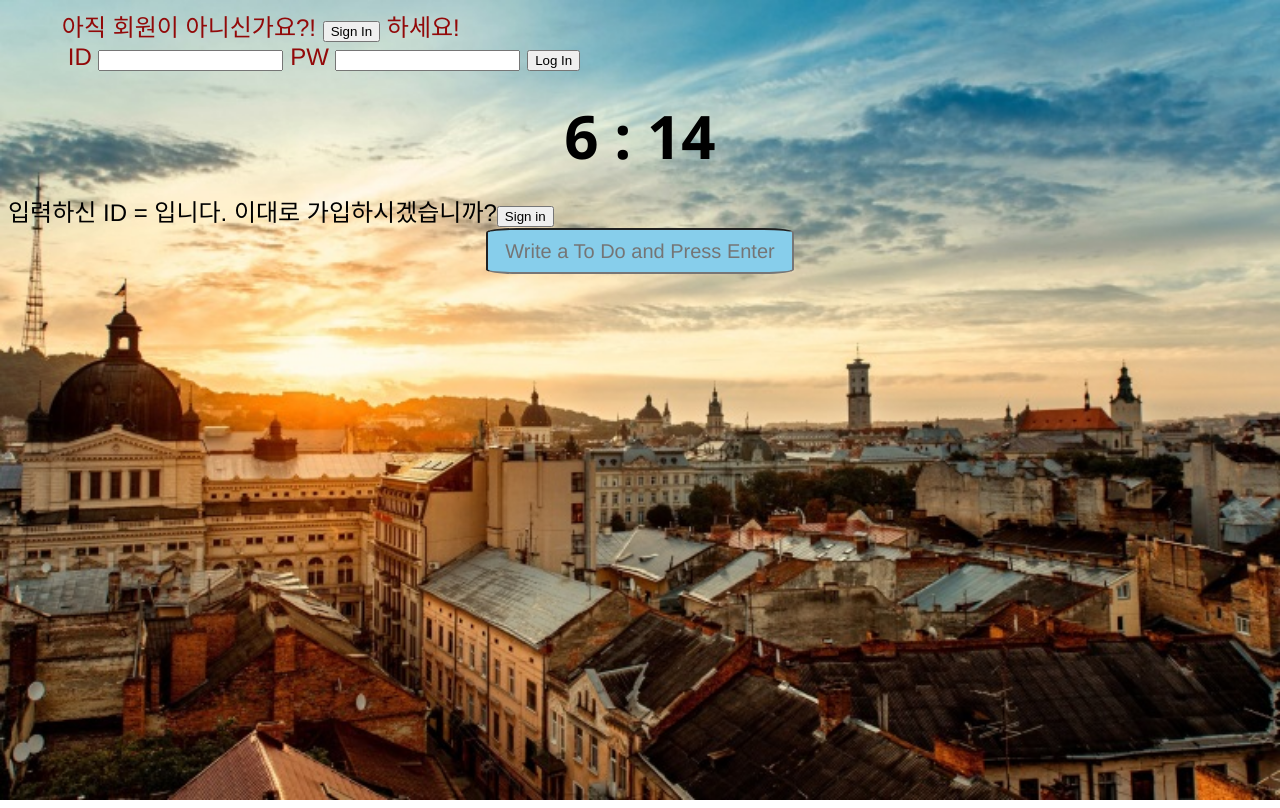
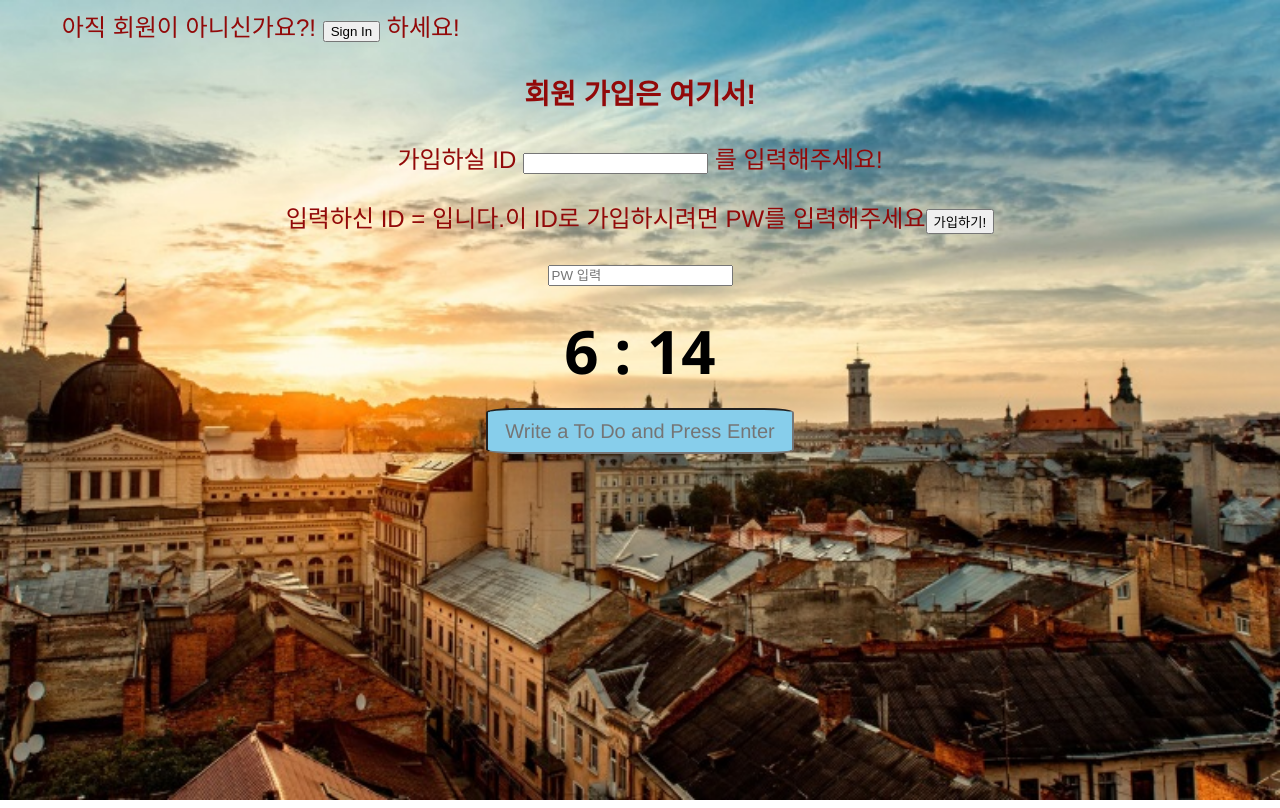
Before and after one commit to Khaniz/vanillaBS.github.io, a plain HTML site: page index.html in a window 1280 px wide. Both pictures are taken after a click on the input "Sign In". Drawn offline with Linux system fonts and the light colour scheme.

Commit message:
[Change] fix - Infinite append with bg img fix - devide login and signIn section

```diff
--- a/css/style.css
+++ b/css/style.css
@@ -1,6 +1,10 @@
 body{
     min-height: 100%
 
+}
+
+.hidden{
+    display: none;
 }
 
 div{
--- a/index.html
+++ b/index.html
@@ -15,13 +15,29 @@
     <div>
       <div class="login_form">
         <div style="width: 40%; align-self: stretch;">
-          아직 회원이 아니신가요?! <input type="submit" id="SignIn_submit" value="Sign In" /> 하세요!
+          아직 회원이 아니신가요?! <input type="submit" id="SignIn_btn" value="Sign In" /> 하세요!
         </div>
-        <div style="width: 50%; align-self: stretch">
-          ID <input type="text" id="SignIn_ID" />
-          PW <input type="text" id="SignIn_PW" />
-          <input type="submit" id="logIn_btn" value="Log In" />
-        </div>
+
+          <div id="sign_in_form" class="hidden">
+              <div id="sign_in_info">
+                  <h3>회원 가입은 여기서! </h3>
+              가입하실 ID <input type="text" id="signIn_ID" /> 를 입력해주세요!
+                  <P></P>
+                  <div id="sign_in_confirm"></div>
+                  <P />
+              <input type="text" id="signIn_PW" class="hidden" placeholder="PW 입력"/>
+              </div>
+
+              <div id="sign_in_button"></div>
+          </div>
+
+          <div id="log_in_form">
+            <div style="width: 50%; align-self: stretch">
+              ID <input type="text" id="logIn_ID" />
+              PW <input type="text" id="logIn_PW" />
+              <input type="submit" id="logIn_btn" value="Log In" />
+            </div>
+          </div>
       </div>
       <p></p>
 
@@ -51,10 +67,11 @@
   </div>
 
   <script src="js/app.js"></script>
-  <script src="js/color.js"></script>
   <script src="js/login.js"></script>
   <script src="js/bg.js"></script>
   <script src="js/todos.js"></script>
   <script src="js/weather.js"></script>
+
+<img src ="resources/2jam.png" class="bgImage">
 </body>
 </html>
--- a/js/bg.js
+++ b/js/bg.js
@@ -5,16 +5,13 @@ const bgList = [
     'resources/usa_alaska.jpg'
 ]
 
-timeToChangeBG()
-var intervalTime = setInterval(timeToChangeBG, 5000)
+setInterval(timeToChangeBG, 5000)
 
 function timeToChangeBG(){
 
     const bgNumber = Math.floor(Math.random() * bgList.length);
-    const img = document.createElement('img');
-    img.src = bgList[bgNumber];
-    img.classList.add("bgImage");
+    // const img = document.createElement('img');
+    // img.src = bgList[bgNumber];
 
-    document.body.appendChild(img);
-
+    document.querySelector("img").src= bgList[bgNumber];
 }
--- a/js/color.js
+++ /dev/null
@@ -1,29 +0,0 @@
-document.body.style.minHeight = "100%";
-
-document.documentElement.style.height="100%";
-document.body.style.height="100%";
-
-var blueprint = [
-    'Red',
-    'Orange',
-    'Yellow',
-    'Green',
-    'Blue',
-    'Indigo',
-    'Purple'
-  ];
-
-const btnForColor = document.querySelector("#triggerGetColor");
-
-btnForColor.addEventListener("click", makeAtmosphere);
-
-function makeAtmosphere() {
-  const pickedStartColorNumber = Math.floor(Math.random() * blueprint.length);
-  const pickedEndColorNumber = Math.floor(Math.random() * blueprint.length);
-
-  const pickedStartColor = blueprint[pickedStartColorNumber];
-  const pickedEndColor = blueprint[pickedEndColorNumber];
-
-
-  document.body.style.background = `linear-gradient(45deg, ${pickedStartColor}, ${pickedEndColor})`;
-}
--- a/js/login.js
+++ b/js/login.js
@@ -1,34 +1,81 @@
-const signInID = document.querySelector("#SignIn_ID");
-const signInPW = document.querySelector("#SignIn_PW");
-const signInSubmit = document.querySelector("#SignIn_submit");
+const signInID = document.querySelector("#signIn_ID");
+const signInPW = document.querySelector("#signIn_PW");
 
-const confirmInfo = document.querySelector("#confirmInfo");
+const logInID = document.querySelector("#logIn_ID");
+const logInPW = document.querySelector("#logIn_PW");
 
+const signInSubmit = document.querySelector("#SignIn_btn");
+
+const sign_in_confirm = document.querySelector("#sign_in_confirm");
+
+const signInForm = document.querySelector("#sign_in_form");
+const signInInfo = document.querySelector("#sign_in_info");
+
+const logInForm = document.querySelector("#log_in_form");
 
 
 signInSubmit.addEventListener("click", signIn)
 
-confirmInfo.addEventListener("click", saveUserInfo);
+sign_in_confirm.addEventListener("click", saveUserInfo);
+signInForm.addEventListener("click", signIn);
+
+document.querySelector("#signIn_ID").addEventListener("keyup", signIn)
 
 function signIn(){
 
     const ID = signInID.value;
     const PASSWORD = signInPW.value;
 
+    signInForm.classList.remove("hidden")
+    logInForm.classList.add("hidden")
 
-    if(localStorage.getItem(ID)==null){
-        confirmInfo.innerHTML = `입력하신 ID = ${ID} 입니다. 이대로 가입하시겠습니까?`;
-        const confirm = document.createElement("input")
-        confirmInfo.appendChild(confirm);
-        confirm.value ="Sign in";
-        confirm.type="button";
-        confirm.id="confirm";
+    if(localStorage.getItem(ID)==null) {
+        sign_in_confirm.innerHTML = `입력하신 ID = ${ID} 입니다.`
+        sign_in_confirm.innerHTML += `이 ID로 가입하시려면 PW를 입력해주세요`
+        document.querySelector("#signIn_PW").classList.remove("hidden");
+        const confirmBtn = document.createElement("input")
+        confirmBtn.type = "button";
+        confirmBtn.id = "confirm_btn_for_signin"
+        confirmBtn.value = "가입하기!"
+        sign_in_confirm.appendChild(confirmBtn);
+    }else {
+        sign_in_confirm.innerHTML = `입력하신 ID = ${ID} 는 이미 존재하는 아이디 입니다...`;
+        sign_in_confirm.innerHTML += `다른 아이디를 입력해주세요`;
+    }
 
-    }else{
-        confirmInfo.innerHTML = `입력하신 ID = ${ID} 는 이미 존재하는 아이디 입니다...`;
-        confirmInfo.innerHTML += `다른 아이디를 입력해주세요`;
-    }
+
+    // if(localStorage.getItem(ID)==null) {
+    //     confirmInfo.innerHTML = `입력하신 ID = ${ID} 입니다. 이대로 가입하시겠습니까?`;
+    //         const confirm = document.createElement("input")
+    //         confirmInfo.appendChild(confirm);
+    //         confirm.value ="Sign in";
+    //         confirm.type="button";
+    //         confirm.id="confirm";
+    // }else {
+    //     confirmInfo.innerHTML = `입력하신 ID = ${ID} 는 이미 존재하는 아이디 입니다...`;
+    //     confirmInfo.innerHTML += `다른 아이디를 입력해주세요`;
+    // }
+
+    // if(localStorage.getItem(ID)==null){
+    //     confirmInfo.innerHTML = `입력하신 ID = ${ID} 입니다. 이대로 가입하시겠습니까?`;
+    //     const confirm = document.createElement("input")
+    //     confirmInfo.appendChild(confirm);
+    //     confirm.value ="Sign in";
+    //     confirm.type="button";
+    //     confirm.id="confirm";
+    //
+    // }else{
+    //     confirmInfo.innerHTML = `입력하신 ID = ${ID} 는 이미 존재하는 아이디 입니다...`;
+    //     confirmInfo.innerHTML += `다른 아이디를 입력해주세요`;
+    // }
     // localStorage.setItem(ID,PASSWORD);
+}
+
+function logIn(){
+    const ID = logInID.value;
+    const PASSWORD = logInPW.value;
+
+
 }
 
 function saveUserInfo(){
```
